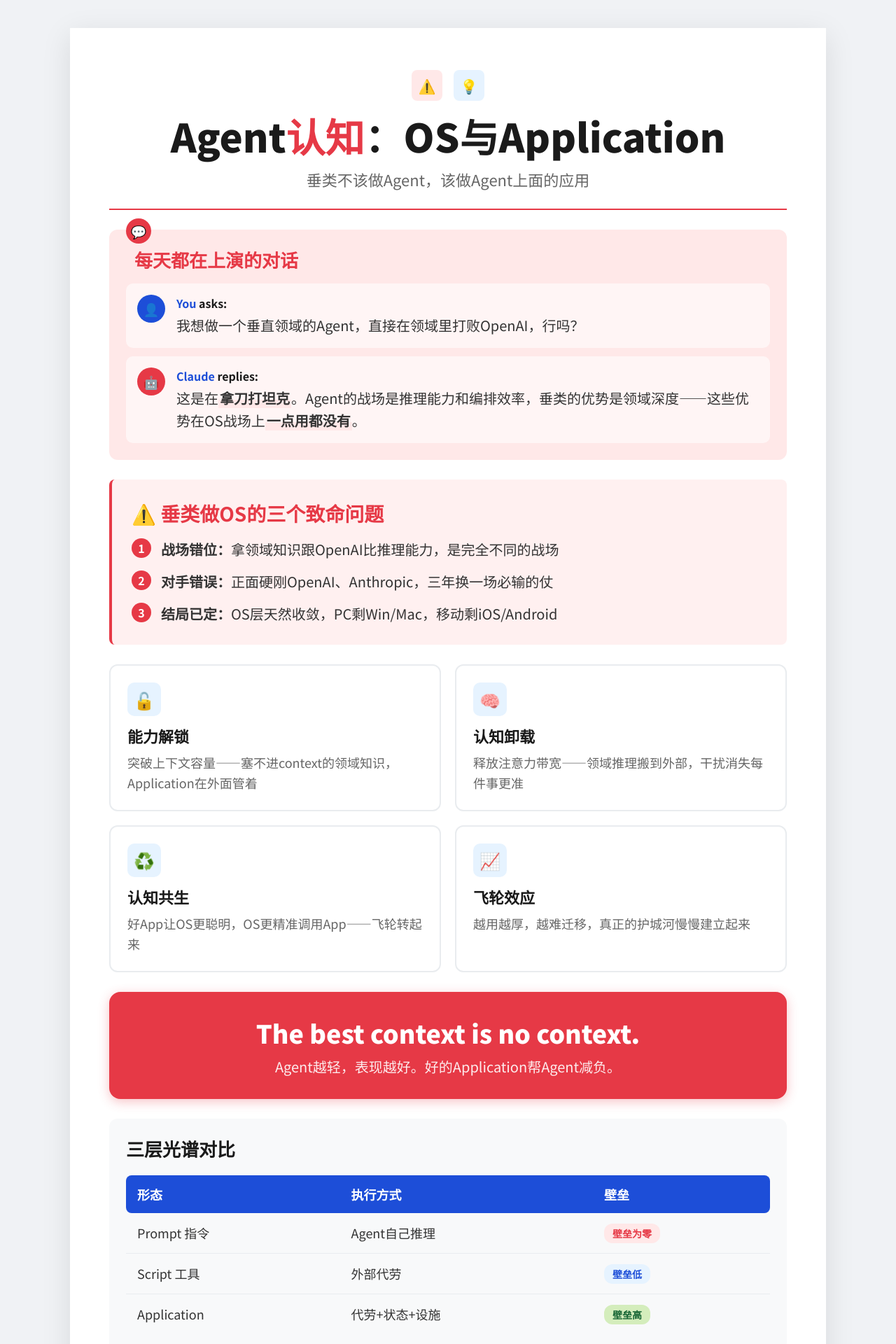
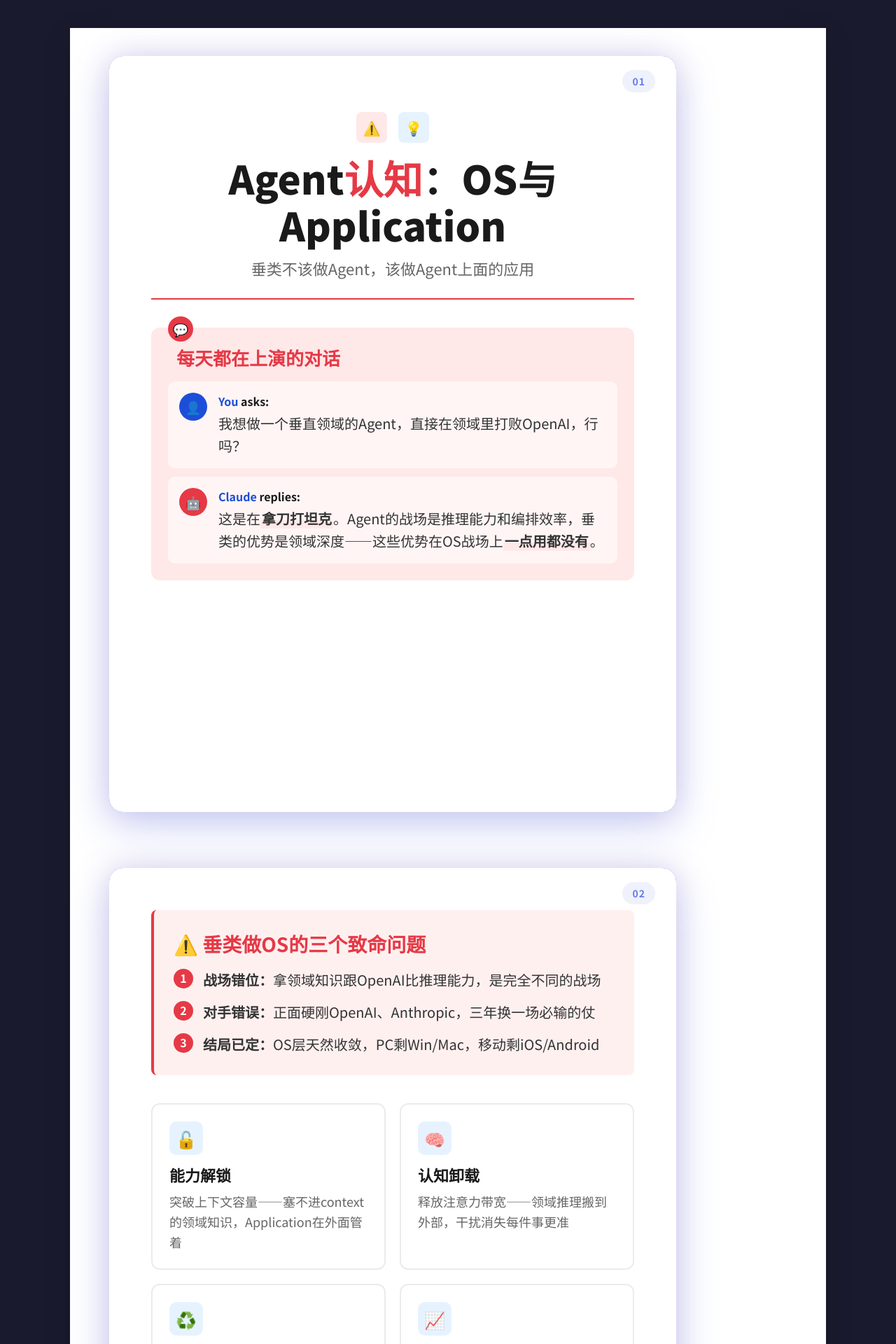
Before and after one commit to maple-yf/article-to-media-image, a Python web app: template templates/style-dialog-red-blue.html in a window 1280 px wide. Shown: the top 1920 px of the page at 70% size. Run offline with Jinja, Linux system fonts and the light colour scheme; the template is opened without the code that fills it, so the values that code supplies are empty.

Commit message:
feat: convert style-dialog-red-blue.html to slide-card format
- Update CSS: container gap 80px, body background #1a1a2e
- Add slide-card styles with gradient glow effects (A组卡片式)
- Wrap semantic sections into 4 slide-card divs
- Add slide-number badges to each card

Co-Authored-By: Claude Opus 4.6 <noreply@anthropic.com>

```diff
--- a/templates/style-dialog-red-blue.html
+++ b/templates/style-dialog-red-blue.html
@@ -16,7 +16,7 @@
     align-items: flex-start;
     min-height: 100vh;
     padding: 40px 20px;
-    background: #F0F2F5;
+    background: #1a1a2e;
     font-family: 'Noto Sans SC', 'Inter', sans-serif;
   }
 
@@ -28,8 +28,69 @@
     padding: 40px 56px;
     display: flex;
     flex-direction: column;
-    gap: 28px;
+    gap: 80px;
     box-shadow: 0 10px 40px rgba(0,0,0,0.1);
+  }
+
+  .slide-card {
+    width: 810px;
+    height: 1080px;
+    background: linear-gradient(135deg, #667eea 0%, #764ba2 100%);
+    border-radius: 20px;
+    box-shadow: 0 20px 60px rgba(102, 126, 234, 0.3), 0 0 40px rgba(118, 75, 162, 0.2);
+    overflow: hidden;
+    position: relative;
+  }
+
+  .slide-card::before {
+    content: '';
+    position: absolute;
+    top: -2px;
+    left: -2px;
+    right: -2px;
+    bottom: -2px;
+    background: linear-gradient(45deg, #ff6b6b, #feca57, #48dbfb, #ff9ff3, #ff6b6b);
+    background-size: 400% 400%;
+    z-index: -1;
+    border-radius: 22px;
+    animation: glowing 20s linear infinite;
+    opacity: 0;
+    transition: opacity 0.3s;
+  }
+
+  .slide-card:hover::before {
+    opacity: 1;
+  }
+
+  @keyframes glowing {
+    0% { background-position: 0 0; }
+    50% { background-position: 400% 0; }
+    100% { background-position: 0 0; }
+  }
+
+  .card-inner {
+    width: 100%;
+    height: 100%;
+    background: #FFFFFF;
+    border-radius: 18px;
+    padding: 60px;
+    overflow-y: auto;
+    display: flex;
+    flex-direction: column;
+    gap: 40px;
+  }
+
+  .slide-number {
+    position: absolute;
+    top: 20px;
+    right: 30px;
+    font-size: 14px;
+    font-weight: 700;
+    color: #667eea;
+    background: rgba(102, 126, 234, 0.1);
+    padding: 6px 14px;
+    border-radius: 20px;
+    letter-spacing: 1px;
   }
 
   /* ===== HEADER ===== */
@@ -402,6 +463,10 @@
 <body>
 <div class="container">
 
+  <!-- Slide 1: Header + Dialog Section -->
+  <div class="slide-card">
+    <span class="slide-number">01</span>
+    <div class="card-inner">
       <!-- HEADER -->
       <div class="header">
         <span class="coord">SEC-00</span>
@@ -432,7 +497,13 @@
           </div>
         </div>
       </div>
+    </div>
+  </div>
 
+  <!-- Slide 2: Problem + Feature Grid -->
+  <div class="slide-card">
+    <span class="slide-number">02</span>
+    <div class="card-inner">
       <!-- MOD-2: 问题列表 -->
       <div class="problem-section">
         <span class="coord">B-05</span>
@@ -477,7 +548,13 @@
           <p>越用越厚，越难迁移，真正的护城河慢慢建立起来</p>
         </div>
       </div>
+    </div>
+  </div>
 
+  <!-- Slide 3: CTA + Comparison -->
+  <div class="slide-card">
+    <span class="slide-number">03</span>
+    <div class="card-inner">
       <!-- MOD-4: CTA按钮 -->
       <div class="cta-button">
         <span class="coord">D-03</span>
@@ -516,7 +593,13 @@
           </tbody>
         </table>
       </div>
+    </div>
+  </div>
 
+  <!-- Slide 4: Bottom Section + Footer -->
+  <div class="slide-card">
+    <span class="slide-number">04</span>
+    <div class="card-inner">
       <!-- BOTTOM: 洞察 + 速查 -->
       <div class="bottom-section">
         <div class="insight-box">
@@ -544,6 +627,8 @@
         <span><span class="dot"></span></span>
         <span>DIALOG STYLE · 2026</span>
       </div>
+    </div>
+  </div>
 
 </div>
 </body>
```
Lines whose indentation alone changed are shown as unchanged.
